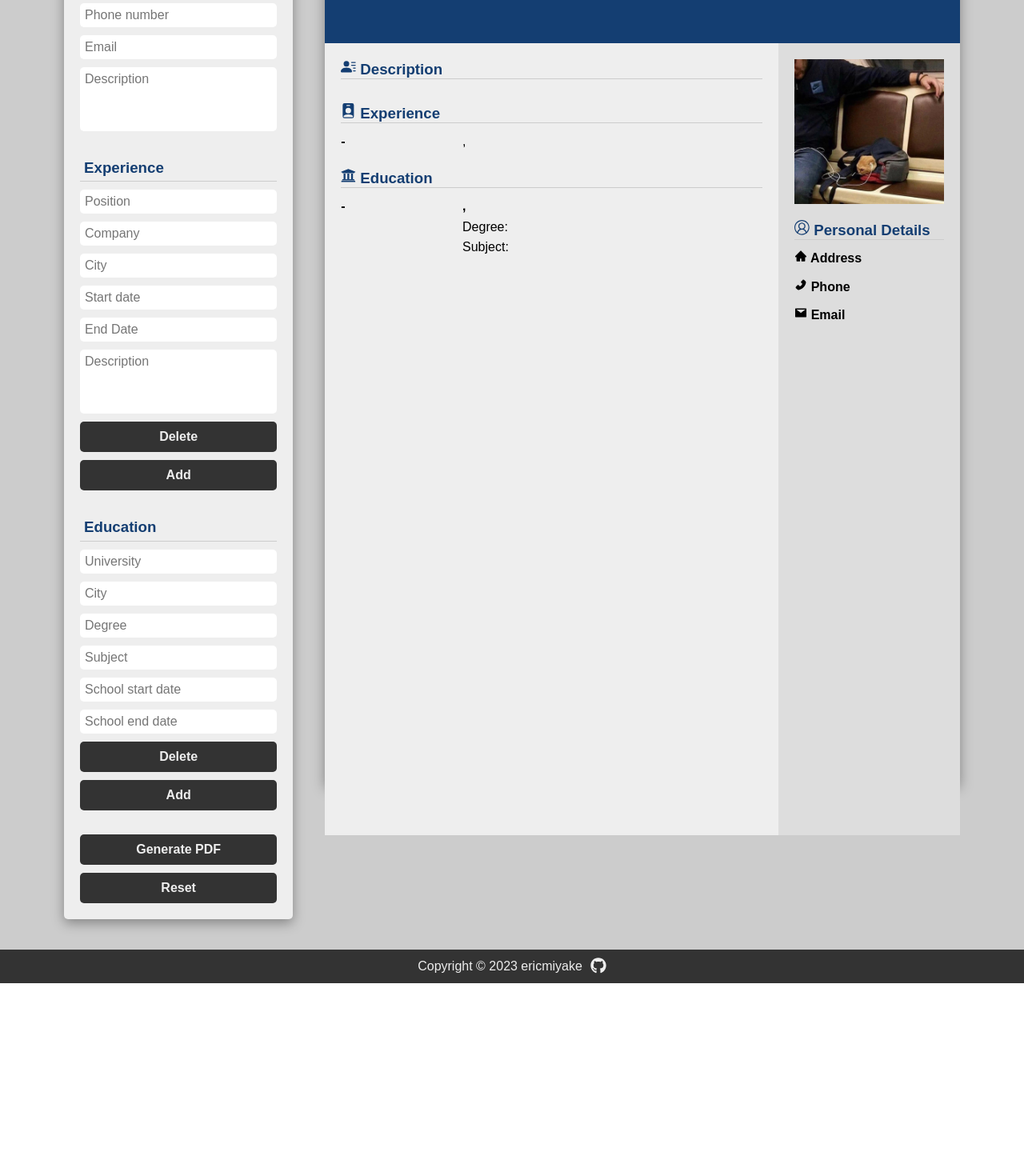
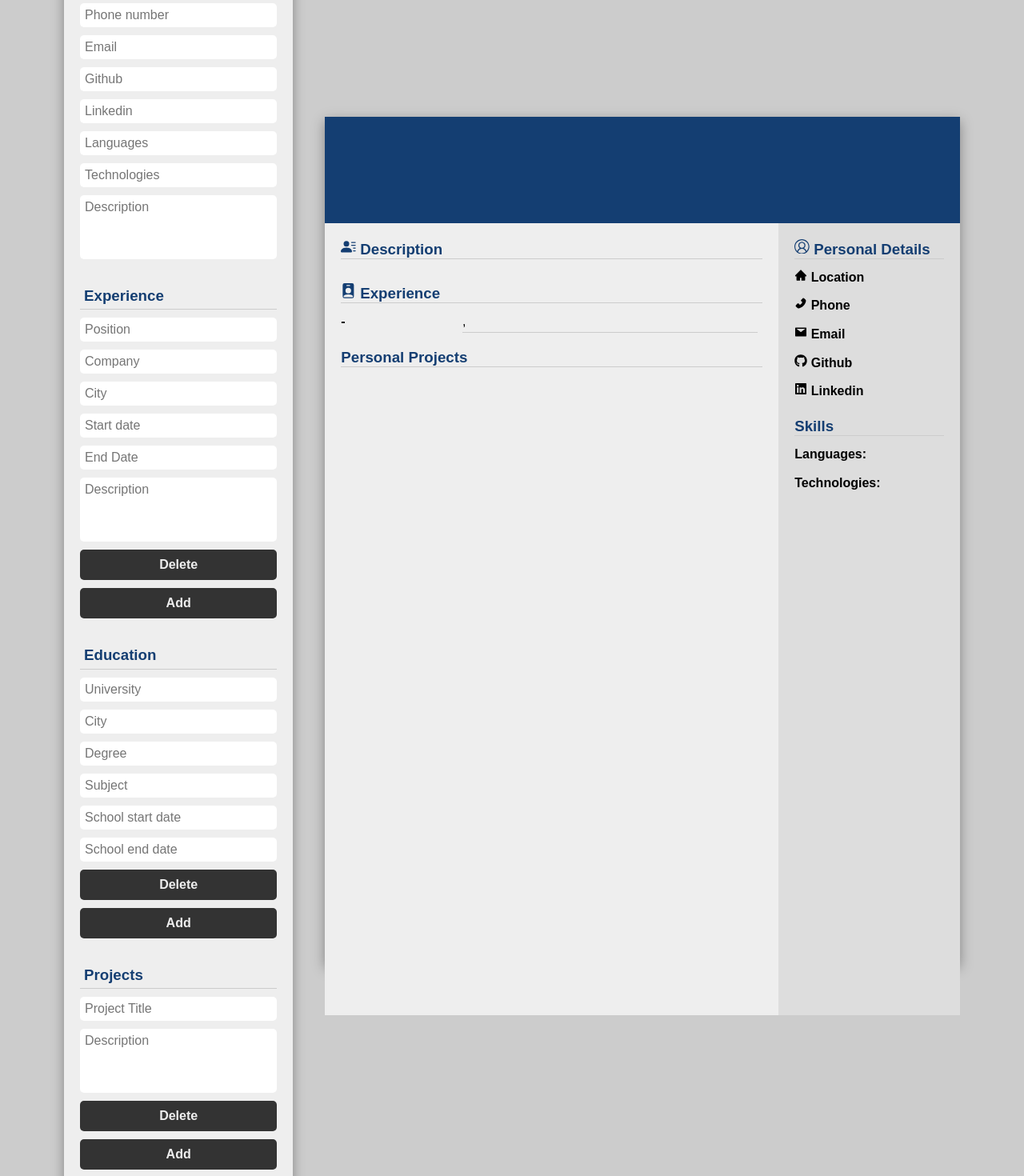
Before and after one commit to ArekBM/ResumeBuilder, a React (Vite) app: page / in a window 1280 px wide. Shown: the part 420-1890 px from the top of the page at 80% size. Before the commit the page ends 1649 px from the top, so only its background shows below. Built offline with nearby package versions, Linux system fonts and the light colour scheme.

Commit message:
fixed headings

```diff
--- a/index.html
+++ b/index.html
@@ -2,9 +2,9 @@
 <html lang="en">
   <head>
     <meta charset="UTF-8" />
-    <link rel="icon" type="image/svg+xml" href="/vite.svg" />
+    <link rel="icon" type="image/png" href="/bar.png" />
     <meta name="viewport" content="width=device-width, initial-scale=1.0" />
-    <title>Vite + React</title>
+    <title>Build-A-Resume</title>
   </head>
   <body>
     <div id="root"></div>
--- a/src/components/Forms/MainForm.jsx
+++ b/src/components/Forms/MainForm.jsx
@@ -2,6 +2,7 @@ import React from 'react';
 import Education from './EducationList';
 import Experience from './ExperienceList';
 import Personal from './Personal';
+import Projects from './ProjectList';
 import styled from 'styled-components';
 import Button from '../Utils/Button';
 
@@ -15,6 +16,9 @@ export default function CVForm ({
     onChangeEducation,
     onAddEducation,
     onDeleteEducation,
+    onChangeProjects,
+    onAddProject,
+    onDeleteProject,
     onPrint,
     onReset,
 }) {
@@ -33,6 +37,12 @@ export default function CVForm ({
                 onAdd={onAddEducation}
                 onDelete={onDeleteEducation}
             />
+            <Projects
+                projects={cv.projects}
+                onChange={onChangeProjects}
+                onAdd={onAddProject}
+                onDelete={onDeleteProject}
+            />
             <Button text='Generate PDF' onClick={onPrint} primary></Button>
             <Button text='Reset' onClick={onReset}></Button>
         </CVFormWrapper>
--- a/src/components/Forms/Personal.jsx
+++ b/src/components/Forms/Personal.jsx
@@ -36,7 +36,7 @@ export default function Personal({personalInfo, handleChange}){
                 onChange={(e) => handleChange(e)}
                 type='text'
                 name='address'
-                placeholder='Address'
+                placeholder='Location'
                 value={personalInfo.address}
             />
             <FileInput
@@ -59,6 +59,32 @@ export default function Personal({personalInfo, handleChange}){
                 placeholder='Email'
                 value={personalInfo.email}
             />
+            <Input
+                onChange={(e) => handleChange(e)}
+                type='text'
+                name='github'
+                placeholder='Github'
+                value={personalInfo.github}
+            />
+            <Input
+                onChange={(e) => handleChange(e)}
+                type='text'
+                name='linkedin'
+                placeholder='Linkedin'
+                value={personalInfo.linkedin}
+            />
+            <Input
+                onChange={(e) => handleChange(e)}
+                name='languages'
+                placeholder='Languages'
+                value={personalInfo.languages}
+            />
+            <Input
+                onChange={(e) => handleChange(e)}
+                name='technologies'
+                placeholder='Technologies'
+                value={personalInfo.technologies}
+            />
             <TextArea
                 onChange={(e) => handleChange(e)}
                 name='description'
--- /dev/null
+++ b/src/components/Forms/ProjectItem.jsx
@@ -0,0 +1,28 @@
+import React from 'react';
+import FileInput from '../Utils/FileInput';
+import Section from '../Utils/Section';
+import Input from '../Utils/Input';
+import Button from '../Utils/Button';
+import TextArea from '../Utils/TextArea';
+
+export default function ProjectItem({ id, projectItem, onChange, onDelete }){
+    return(
+        <>
+            <Input
+                onChange={((e) => onChange(e, id))}
+                type='text'
+                name='title'
+                placeholder='Project Title'
+                value={projectItem.title}
+            />
+            <TextArea
+                onChange={((e) => onChange(e, id))}
+                type='text'
+                name='projectDescription'
+                placeholder='Description'
+                value={projectItem.projectDescription}
+            />
+            <Button text='Delete' onClick={() => onDelete(id)}></Button>
+        </>
+    )
+}
--- /dev/null
+++ b/src/components/Forms/ProjectList.jsx
@@ -0,0 +1,22 @@
+import React from 'react';
+import ProjectItem from './ProjectItem';
+import Section from '../Utils/Section';
+import Button from '../Utils/Button';
+
+export default function Projects({projects, onChange, onAdd, onDelete }){
+    const projectItems = projects.map((projectItem) => (
+        <ProjectItem
+            key={projectItem.id}
+            id={projectItem.id}
+            projectItem={projectItem}
+            onChange={onChange}
+            onDelete={onDelete}
+        />
+    ))
+    return(
+        <Section title='Projects' titlePadding='0.5rem' direction='column'>
+            {projectItems}
+            <Button text='Add' onClick={onAdd}></Button>
+        </Section>
+    )
+}
--- a/src/components/Main.jsx
+++ b/src/components/Main.jsx
@@ -121,6 +121,43 @@ export default function Main() {
         })
     }
 
+    function handleChangeProjects(e, id){
+        const { name, value } = e.target
+        setCv((prevState) => {
+            const newProject = prevState.projects.map((projectItem) => {
+                if(projectItem.id === id){
+                    return { ...projectItem, [name] : value }
+                }
+                return projectItem
+            })
+            return {...prevState, projects: [...newProject]}
+
+        })
+    }
+
+    function handleDeleteProject(id){
+        setCv((prevState) => {
+            const newProject = prevState.projects.filter(
+                (projectItem) => projectItem.id !== id
+            )
+            return{...prevState, projects : [...newProject]}
+        })
+    }
+
+    function handleAddProject(){
+        setCv((prevState) => ({
+            ...prevState,
+            projects: [
+                ...prevState.projects,
+                {
+                    id: uuidv4(),
+                    title: '',
+                    projectDescription: ''
+                }
+            ]
+        }))
+    }
+
     function handleReset(){
         setCv(emptyCV)
     }
@@ -140,6 +177,9 @@ export default function Main() {
                 onChangeEducation={handleChangeEducation}
                 onAddEducation={handleAddEducation}
                 onDeleteEducation={handleDeleteEducation}
+                onChangeProjects={handleChangeProjects}
+                onAddProject={handleAddProject}
+                onDeleteProject={handleDeleteProject}
                 onPrint={handlePrint}
                 onReset={handleReset}
             />
--- a/src/components/Preview/ContentPreview.jsx
+++ b/src/components/Preview/ContentPreview.jsx
@@ -1,18 +1,23 @@
 import React from 'react';
 import EducationItemPreview from './EducationPreview';
 import ExperienceItemPreview from './ExperiencePreview';
+import ProjectItemPreview from './ProjectPreview';
 import styled from 'styled-components';
 import Section from '../Utils/Section';
 import { FaUniversity } from 'react-icons/fa';
 import { BsFillPersonLinesFill, BsFillPersonBadgeFill } from 'react-icons/bs';
 
-export default function Content({ personalInfo, experience, education }){
+export default function Content({ personalInfo, experience, education, projects }){
     const experienceItems = experience.map(experienceItem => (
         <ExperienceItemPreview key={experienceItem.id} experienceItem={experienceItem} />
     ))
 
     const educationItems = education.map(educationItem => (
         <EducationItemPreview key={educationItem.id} educationItem={educationItem} />
+    ))
+
+    const projectItems = projects.map(projectItem => (
+        <ProjectItemPreview key={projectItem.id} projectItem={projectItem} />
     ))
 
     return(
@@ -23,8 +28,11 @@ export default function Content({ personalInfo, experience, education }){
             <Section title='Experience' direction ='column' icon={ <BsFillPersonBadgeFill /> } contrastTitle>
                 {experienceItems}
             </Section>
-            <Section title='Education' direction='column' icon={ <FaUniversity /> } contrastTitle>
+            {/* <Section title='Education' direction='column' icon={ <FaUniversity /> } contrastTitle>
                 {educationItems}
+            </Section> */}
+            <Section title='Personal Projects' direction='column' contrastTitle>
+                {projectItems}
             </Section>
         </ContentWrapper>
     )
--- a/src/components/Preview/ExperiencePreview.jsx
+++ b/src/components/Preview/ExperiencePreview.jsx
@@ -13,9 +13,9 @@ export default function ExperienceItemPreview({experienceItem}){
                     <div>
                         {experienceItem.company}, {experienceItem.city}
                     </div>
-                    <div>
+                    <Experience>
                         {experienceItem.workDescription}
-                    </div>
+                    </Experience>
                 </Subsection>
             </Info>
         </ExperienceItemWrapper>
@@ -35,3 +35,7 @@ const Period = styled.div`
 const Info = styled.div`
     width: 70%;
 `
+
+const Experience = styled.div`
+    border-top: 1px solid #ccc;
+`
--- a/src/components/Preview/Preview.jsx
+++ b/src/components/Preview/Preview.jsx
@@ -15,6 +15,7 @@ class CVPreview extends Component {
                     personalInfo={cv.personalInfo}
                     experience={cv.experience}
                     education={cv.education}
+                    projects={cv.projects}
                 />
                 <Sidebar personalInfo={cv.personalInfo} />
             </CVPreviewWrapper>
--- /dev/null
+++ b/src/components/Preview/ProjectPreview.jsx
@@ -0,0 +1,32 @@
+import React from 'react';
+import styled from 'styled-components';
+import Subsection from '../Utils/Subsection';
+
+export default function ProjectItemPreview({ projectItem }){
+    return(
+        <ProjectItemWrapper>
+            <Title>
+                <Subsection title={projectItem.title} >
+                </Subsection>
+            </Title>
+            <Info>
+                {projectItem.projectDescription}
+            </Info>
+
+        </ProjectItemWrapper>
+    )
+}
+
+const ProjectItemWrapper = styled.div`
+    display: flex;
+    flex-direction: row;
+`
+const Title = styled.div`
+    width: 23%;
+`
+
+const Info = styled.div`
+    width: 70%;
+    margin-left: 45px;
+    border-top: 1px solid $ccc;
+`
--- a/src/components/Preview/Sidebar.jsx
+++ b/src/components/Preview/Sidebar.jsx
@@ -4,17 +4,25 @@ import Section from '../Utils/Section';
 import Subsection from '../Utils/Subsection';
 import { VscAccount } from 'react-icons/vsc';
 import { AiFillHome, AiFillPhone, AiFillMail } from 'react-icons/ai';
-import { FaUniversity } from 'react-icons/fa';
+import { FaGithub, FaLinkedin } from 'react-icons/fa';
+
 
 export default function Sidebar({personalInfo}) {
     return(
         <SidebarWrapper>
-            <Photo src={personalInfo.photo} />
+            {/* <Photo src={personalInfo.photo} /> */}
             <Section title='Personal Details' contrastTitle direction='column' icon={ <VscAccount /> }>
-                <Subsection icon={ <AiFillHome /> } title='Address'>{personalInfo.address}</Subsection>
+                <Subsection icon={ <AiFillHome /> } title='Location'>{personalInfo.address}</Subsection>
                 <Subsection icon={ <AiFillPhone /> } title='Phone'>{personalInfo.phone}</Subsection>
                 <Subsection icon={ <AiFillMail /> } title='Email'>{personalInfo.email}</Subsection>
+                <Subsection icon={ <FaGithub /> } title='Github'>{personalInfo.github}</Subsection>
+                <Subsection icon={ <FaLinkedin /> } title='Linkedin'>{personalInfo.linkedin}</Subsection>
             </Section>
+            <Section title='Skills' contrastTitle direction='column'>
+                <Subsection title='Languages:'>{personalInfo.languages}</Subsection>
+                <Subsection title='Technologies:'>{personalInfo.technologies}</Subsection>
+            </Section>
+
         </SidebarWrapper>
     )
 }
--- a/src/components/Utils/emptyCV.jsx
+++ b/src/components/Utils/emptyCV.jsx
@@ -10,7 +10,11 @@ const emptyCV = {
         photo: avatar,
         phone: '',
         email: '',
-        description: ''
+        github: '',
+        linkedin: '',
+        languages: '',
+        technologies: '',
+        description: '',
     },
     experience: [
         {
@@ -33,6 +37,13 @@ const emptyCV = {
             schoolStart: '',
             schoolEnd: ''
         }
+    ],
+    projects: [
+        {
+            id: uuidv4(),
+            title: '',
+            projectDescription: ''
+        }
     ]
 }
 
```
Also changed, not shown: public/bar.png (added).
